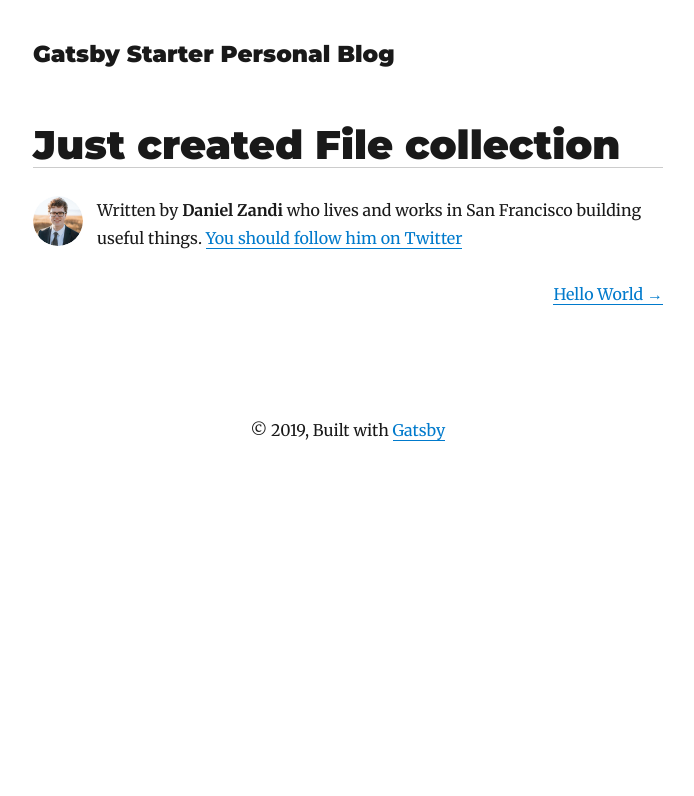
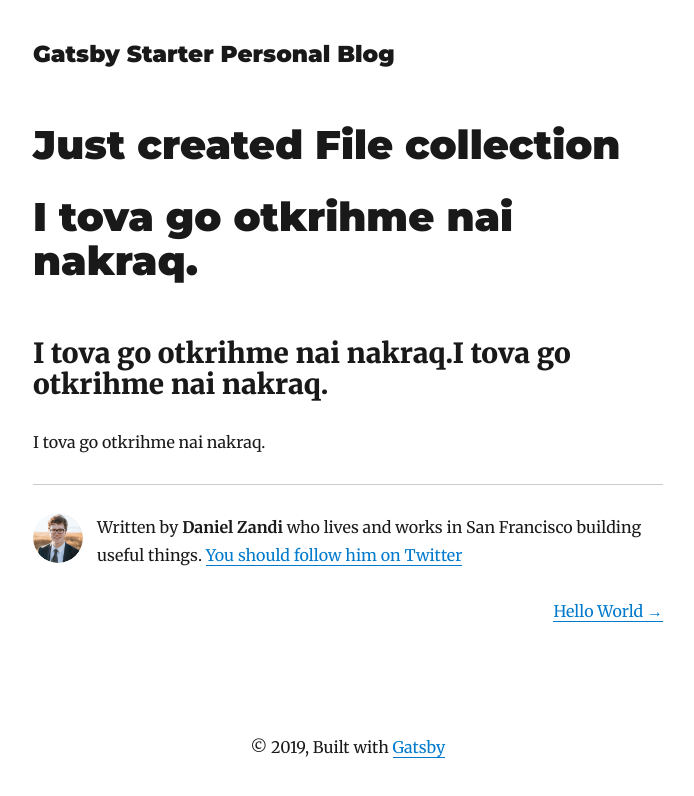
Before and after one commit to danijun96/my-blog-cms, a Gatsby site: page /blog/home/ in a window 1280 px wide. Shown: the whole page, without its empty margins (292-986 px from the left). Built offline with nearby package versions, Linux system fonts and the light colour scheme; Gatsby itself is replaced by a stand-in of ours; some packages are replaced by stand-ins of ours.

Commit message:
Update Pages “home”

```diff
--- a/content/home.md
+++ b/content/home.md
@@ -7,3 +7,10 @@
   STANA LI??????????????
 image: /assets/background-image.jpg
 ---
+# I tova go otkrihme nai nakraq.
+
+## I tova go otkrihme nai nakraq.I tova go otkrihme nai nakraq.
+
+
+
+I tova go otkrihme nai nakraq.
```
